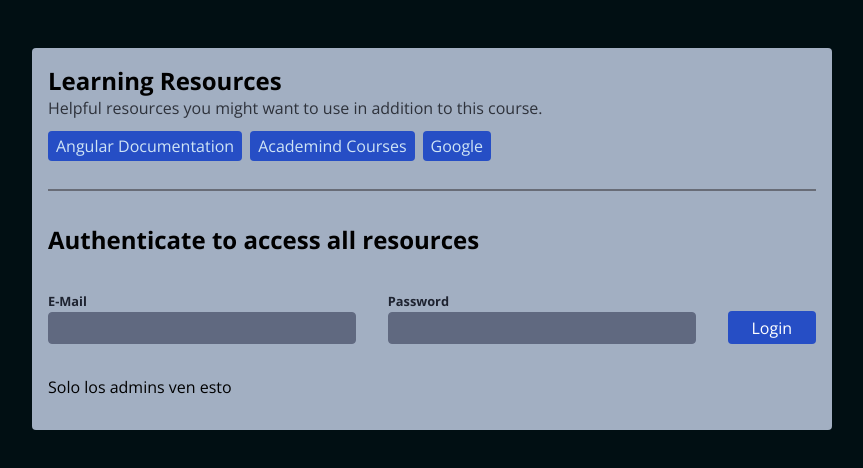
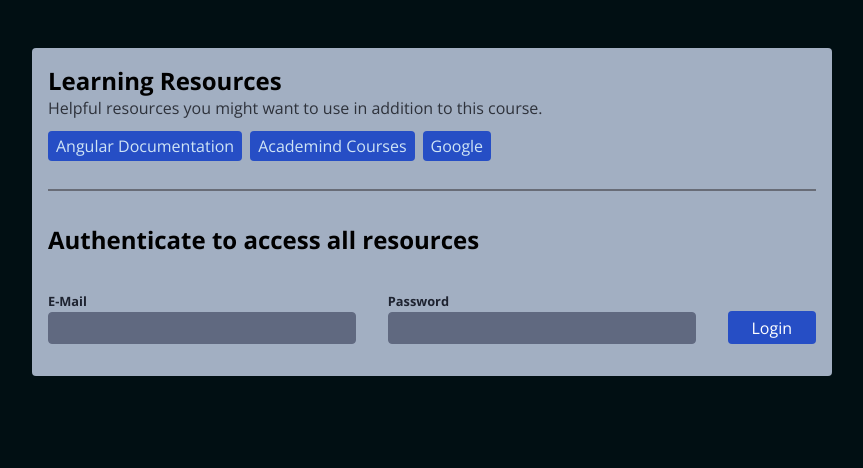
Before and after one commit to BryanVas24/DirectivasAngular, an Angular app: page / in a window 1280 px wide. Shown: the top 468 px of the page, without its empty margins (208-1071 px from the left). Built offline with nearby package versions, Linux system fonts and the light colour scheme.

Commit message:
Construyendo una directiva estructural

```diff
--- a/src/app/app.component.html
+++ b/src/app/app.component.html
@@ -14,5 +14,7 @@
   <!--<p *ngIf="isAdmin()">Soy un parrafo con una directiva estrucural</p>-->
 
   <!--Estaes una directiva hecha a mano-->
-  <p appAuth="admin">Solo los admins ven esto</p>
+  <ng-template appAuth="admin">
+    <p>Solo los admins ven esto</p>
+  </ng-template>
 </main>
--- a/src/app/auth/auth.directive.ts
+++ b/src/app/auth/auth.directive.ts
@@ -1,4 +1,11 @@
-import { Directive, effect, inject, Input } from '@angular/core';
+import {
+  Directive,
+  effect,
+  inject,
+  Input,
+  TemplateRef,
+  ViewContainerRef,
+} from '@angular/core';
 import { Permission } from './auth.model';
 import { AuthService } from './auth.service';
 
@@ -9,12 +16,17 @@
 export class AuthDirective {
   @Input({ required: true, alias: 'appAuth' }) userAcces!: Permission;
   private authService = inject(AuthService);
+  //referencia a la plantilla donde se esta usando,
+  private templateRef = inject(TemplateRef);
+  //te da acceso a el lugar donde se referencia en le DOm
+  private viewContainerRef = inject(ViewContainerRef);
   constructor() {
     effect(() => {
       if (this.authService.activePermission() === this.userAcces) {
-        console.log('Mostraaaaas');
+        //Toma el contenido de el ng-template
+        this.viewContainerRef.createEmbeddedView(this.templateRef);
       } else {
-        console.log('No mostraaaaas');
+        this.viewContainerRef.clear();
       }
     });
   }
```
